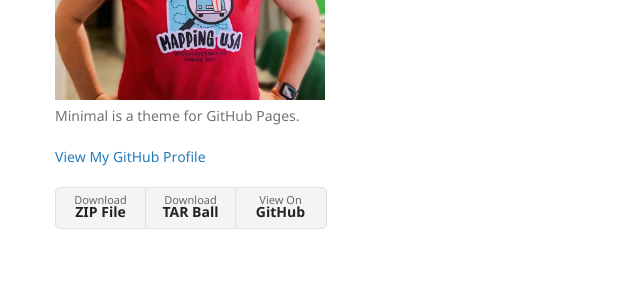
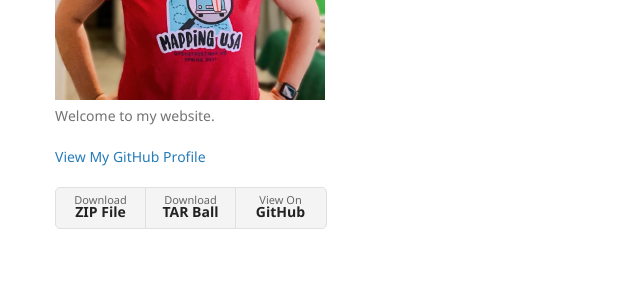
Before and after one commit to kcarini/kcarini.github.io, a Jekyll site: the page built from index.md, in a window 1280 px wide. Shown: the part 337-637 px from the top of the page, without its empty margins (155-795 px from the left). Built offline with Jekyll 4.4.1, drawn with Linux system fonts in a browser that asks for light colours.

Commit message:
update description

```diff
--- a/_config.yml
+++ b/_config.yml
@@ -1,6 +1,6 @@
 title: Minimal theme
 logo: /assets/img/IMG_7832.jpeg
-description: Minimal is a theme for GitHub Pages.
+description: Welcome to my website.
 show_downloads: true
 google_analytics:
 theme: jekyll-theme-minimal
```
